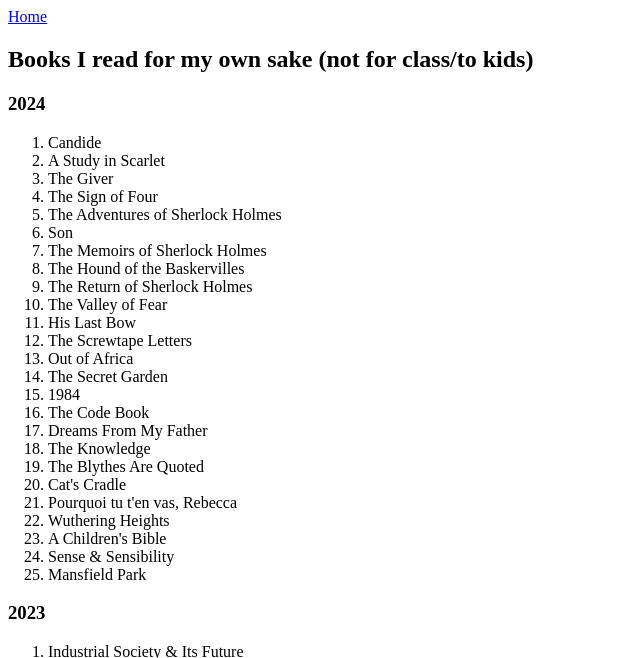
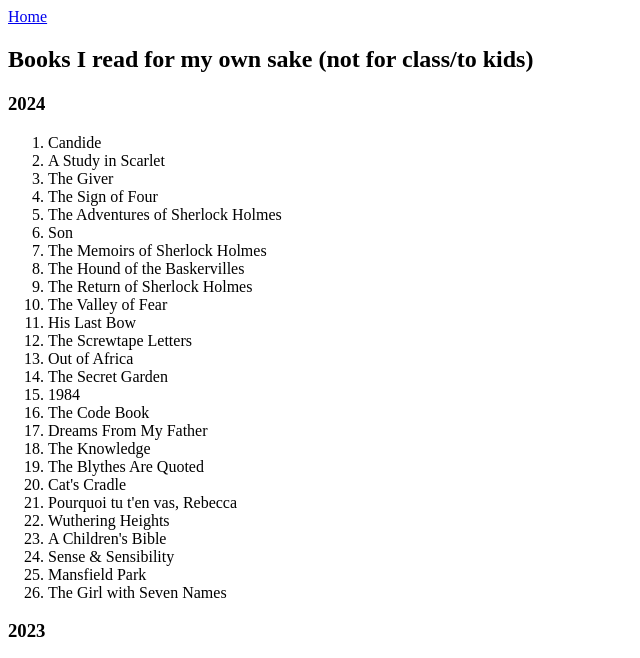
Before and after one commit to akinnae/annikaesau-dot-com, a plain HTML site: page lists/books.html in a window 1280 px wide. Shown: the top 658 px of the page, without its empty margins (0-640 px from the left). Drawn offline with Linux system fonts and the light colour scheme.

Commit message:
add tgwsn

```diff
--- a/lists/books.html
+++ b/lists/books.html
@@ -33,6 +33,7 @@
 	<li>A Children's Bible</li>
 	<li>Sense &amp; Sensibility</li>
 	<li>Mansfield Park</li>
+	<li>The Girl with Seven Names</li>
 	</ol>
 <h3>2023</h3>
 	<ol>
```
